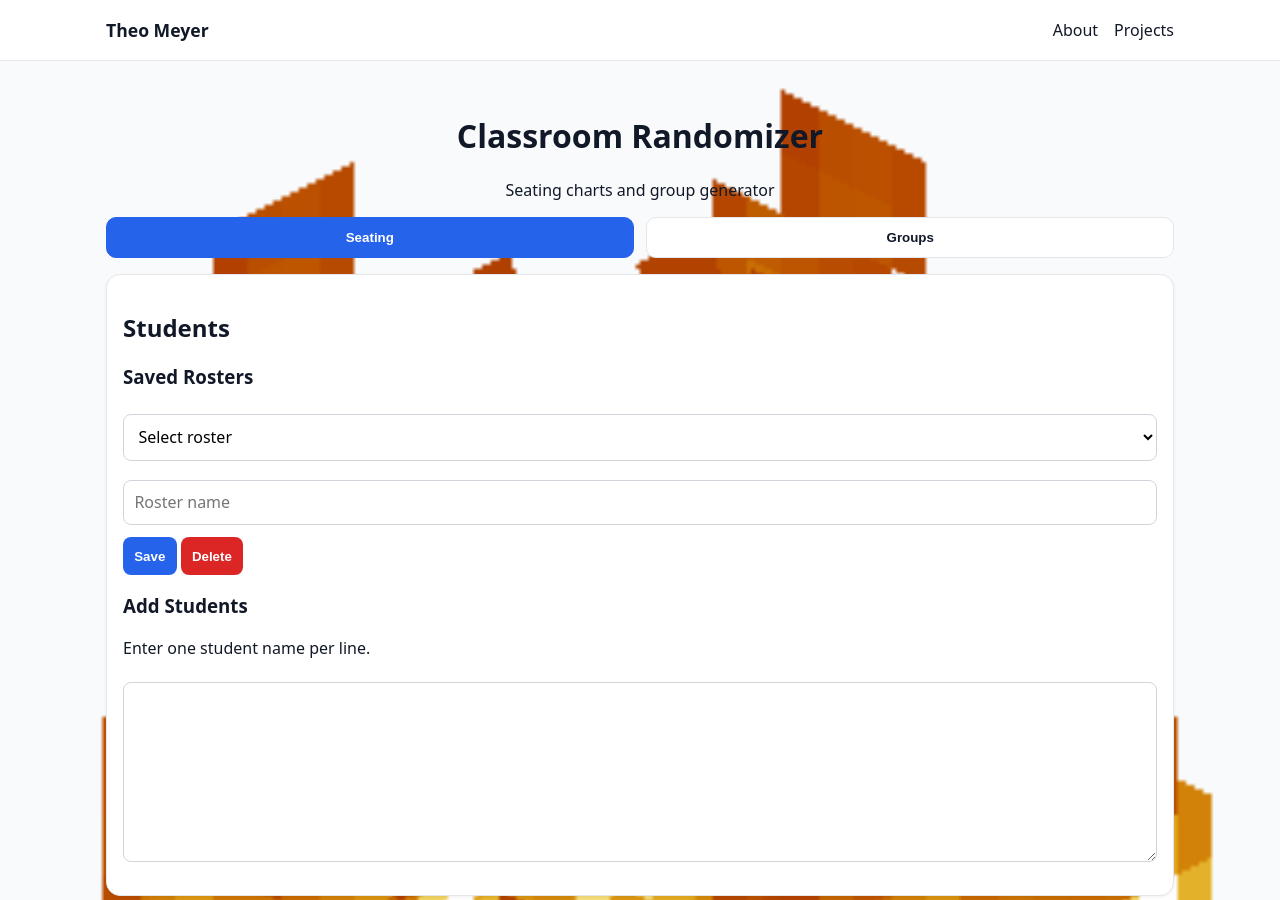
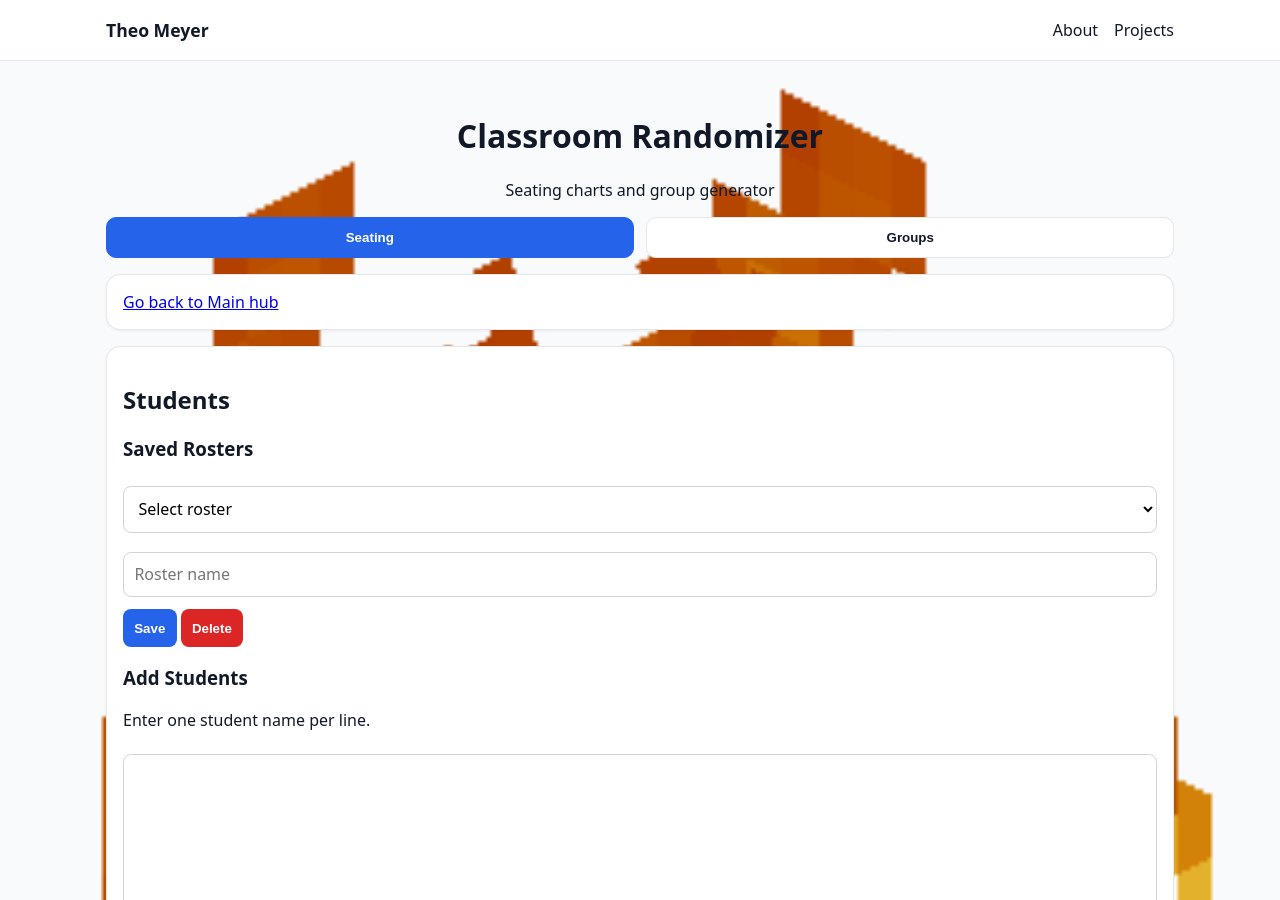
Before and after one commit to TheodoreMeyer/TheodoreMeyer.github.io, a Jekyll site: the page built from class-tools/chart/index.html, in a window 1280 px wide and 900 px high. Built offline with Jekyll 4.4.1, drawn with Linux system fonts in a browser that asks for light colours.

Commit message:
Back to main menu fix

```diff
--- a/class-tools/chart/index.html
+++ b/class-tools/chart/index.html
@@ -20,6 +20,10 @@ permalink: /class-tools/chart/
 
     <!-- ================= INPUT VIEW ================= -->
     <section id="app-view">
+
+        <div class="card">
+            <a href="/class-tools/">Go back to Main hub</a>
+        </div>
 
         <div class="card" id="roster-panel">
             <h2>Students</h2>
--- a/class-tools/wheel/index.html
+++ b/class-tools/wheel/index.html
@@ -9,6 +9,10 @@ extra_js:
 ---
 
 <section class="setup-view" id="setupView">
+
+    <div class="card">
+        <a href="/class-tools/">Go back to Main hub</a>
+    </div>
 
     <div class="card control-panel">
 
```
